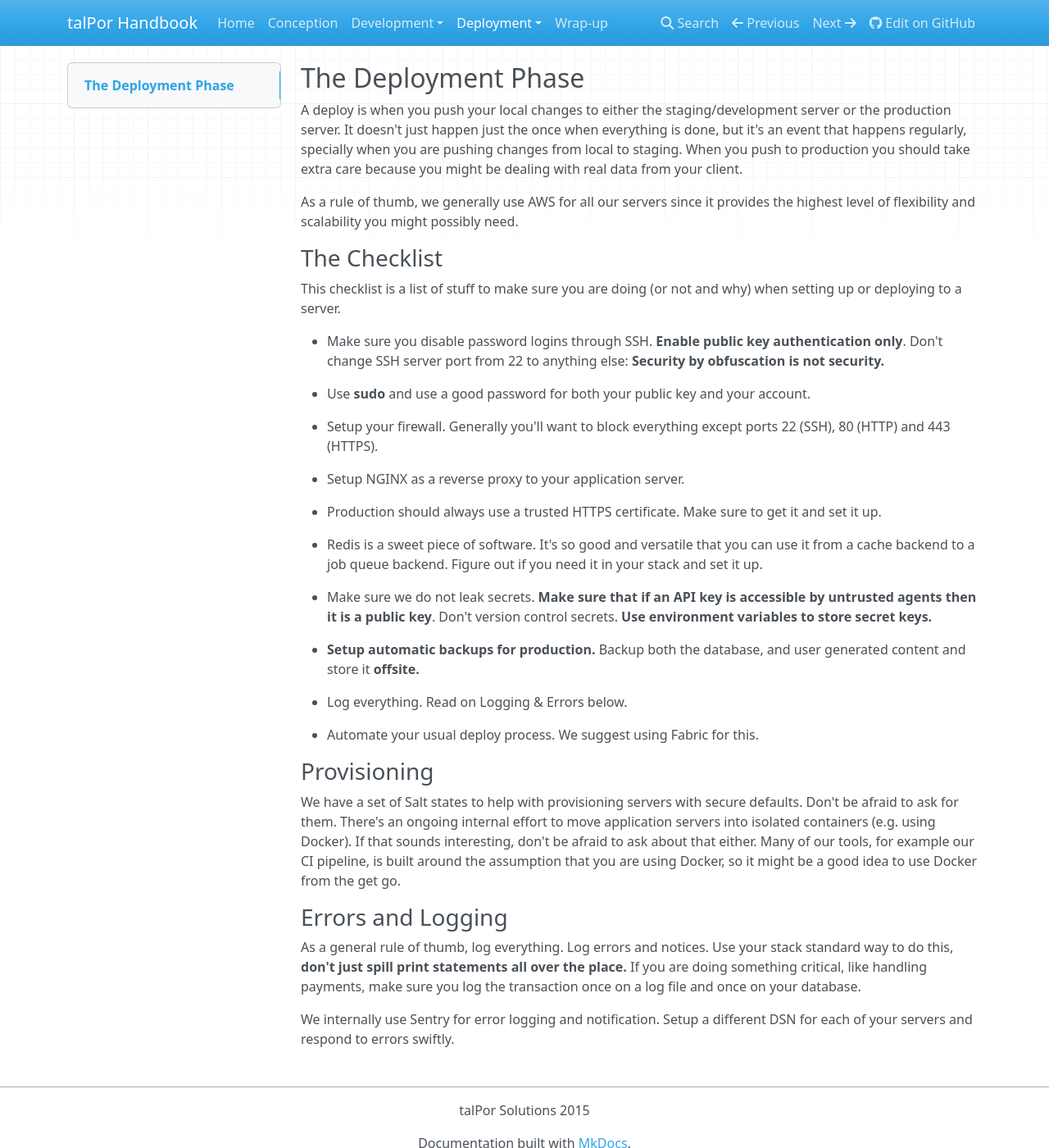
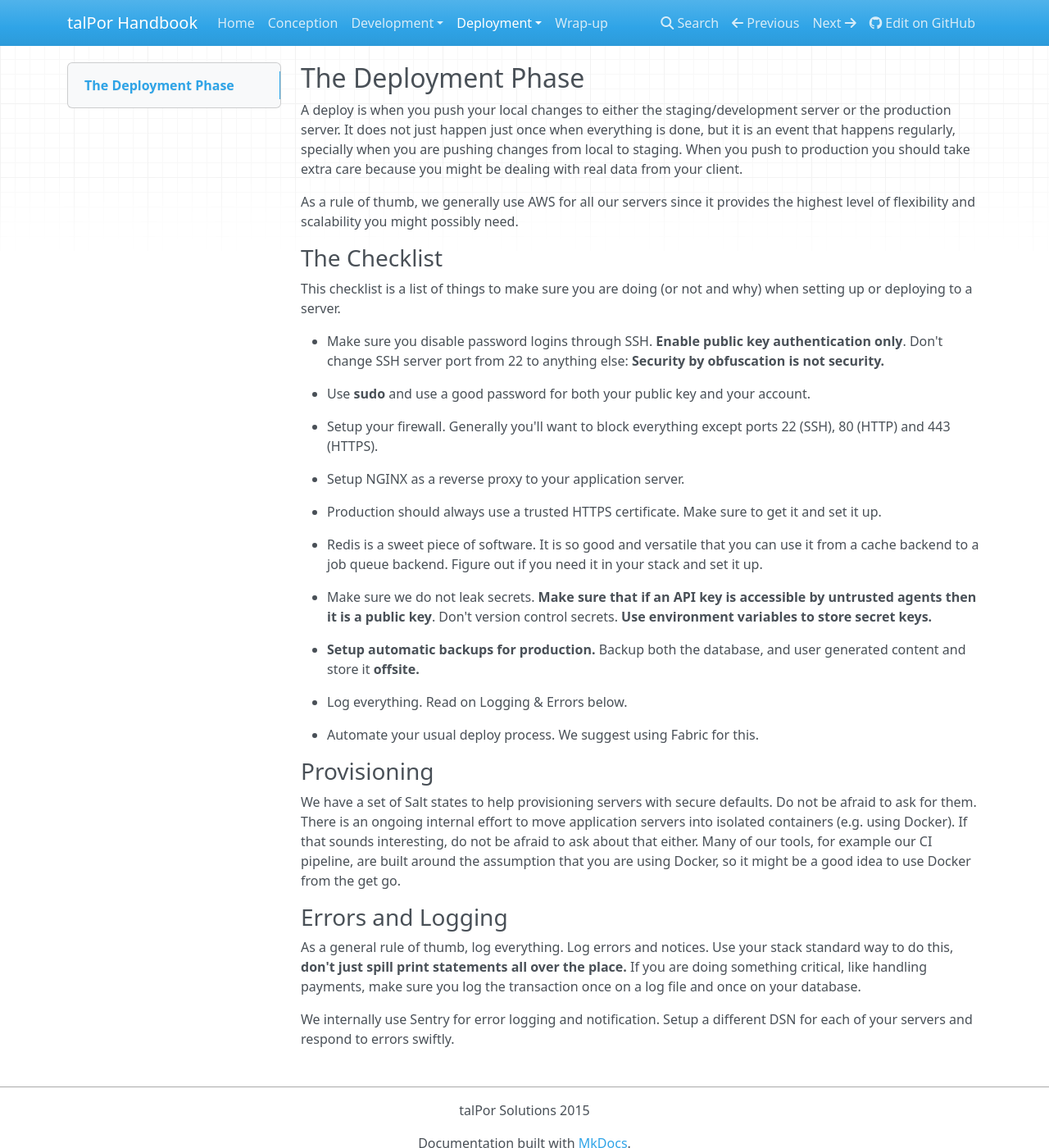
Before and after one commit to talpor/talpor-dev-handbook, an MkDocs documentation site: the page built from docs/deployment/index.md, in a window 1280 px wide and 1400 px high. Shown: the whole window at 82% size. Built offline with MkDocs 1.6.1, drawn with Linux system fonts in a browser that asks for light colours; nearby versions of some CDN libraries; old or Windows-style settings are respelled for this version of MkDocs.

Commit message:
Update index.md
minor mistakes corrected 2

```diff
--- a/docs/deployment/index.md
+++ b/docs/deployment/index.md
@@ -1,8 +1,8 @@
 ## The Deployment Phase
 
 A deploy is when you push your local changes to either the
-staging/development server or the production server. It doesn't just
-happen just the once when everything is done, but it's an event that
+staging/development server or the production server. It does not just
+happen just once when everything is done, but it is an event that
 happens regularly, specially when you are pushing changes from local
 to staging. When you push to production you should take extra care
 because you might be dealing with real data from your client.
@@ -13,7 +13,7 @@ possibly need.
 
 ### The Checklist
 
-This checklist is a list of stuff to make sure you are doing (or not
+This checklist is a list of things to make sure you are doing (or not
 and why) when setting up or deploying to a server.
 
 - Make sure you disable password logins through SSH. **Enable public
@@ -31,7 +31,7 @@ and why) when setting up or deploying to a server.
 - Production should always use a trusted HTTPS certificate. Make sure
   to get it and set it up.
 
-- Redis is a sweet piece of software. It's so good and versatile that
+- Redis is a sweet piece of software. It is so good and versatile that
   you can use it from a cache backend to a job queue backend. Figure
   out if you need it in your stack and set it up.
 
@@ -50,12 +50,12 @@ and why) when setting up or deploying to a server.
 
 ### Provisioning
 
-We have a set of Salt states to help with provisioning servers with
-secure defaults. Don't be afraid to ask for them. There's an ongoing
+We have a set of Salt states to help provisioning servers with
+secure defaults. Do not be afraid to ask for them. There is an ongoing
 internal effort to move application servers into isolated containers
-(e.g. using Docker). If that sounds interesting, don't be afraid to
+(e.g. using Docker). If that sounds interesting, do not be afraid to
 ask about that either. Many of our tools, for example our CI pipeline,
-is built around the assumption that you are using Docker, so it might
+are built around the assumption that you are using Docker, so it might
 be a good idea to use Docker from the get go.
 
 ### Errors and Logging
```
